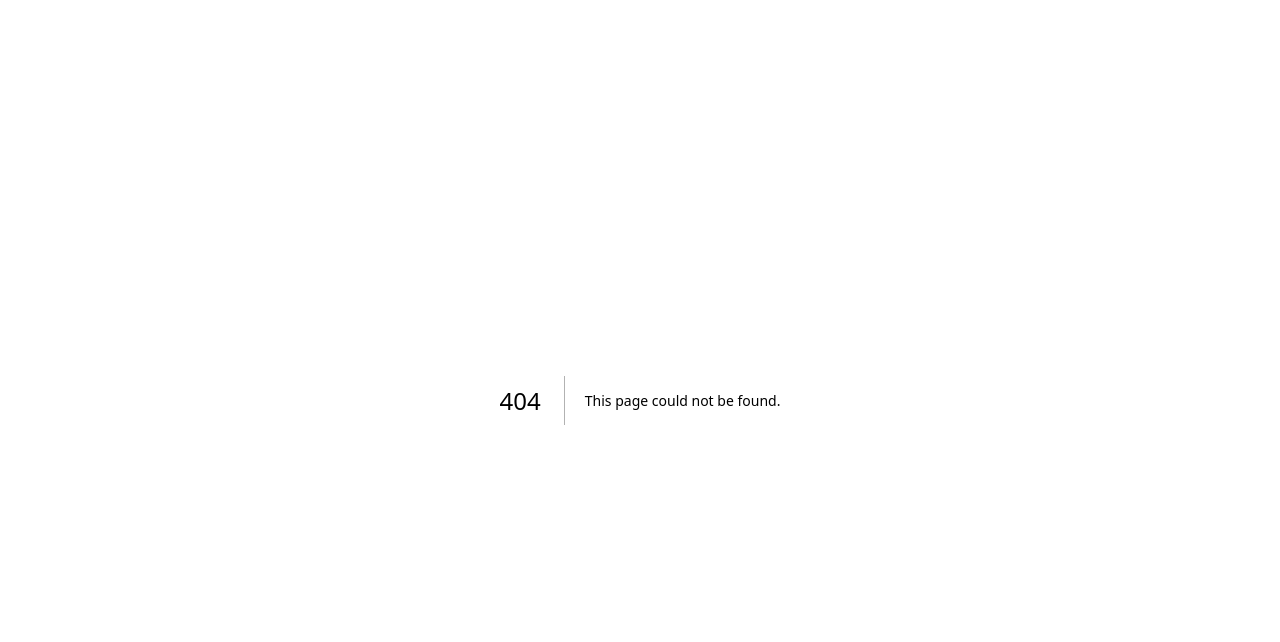
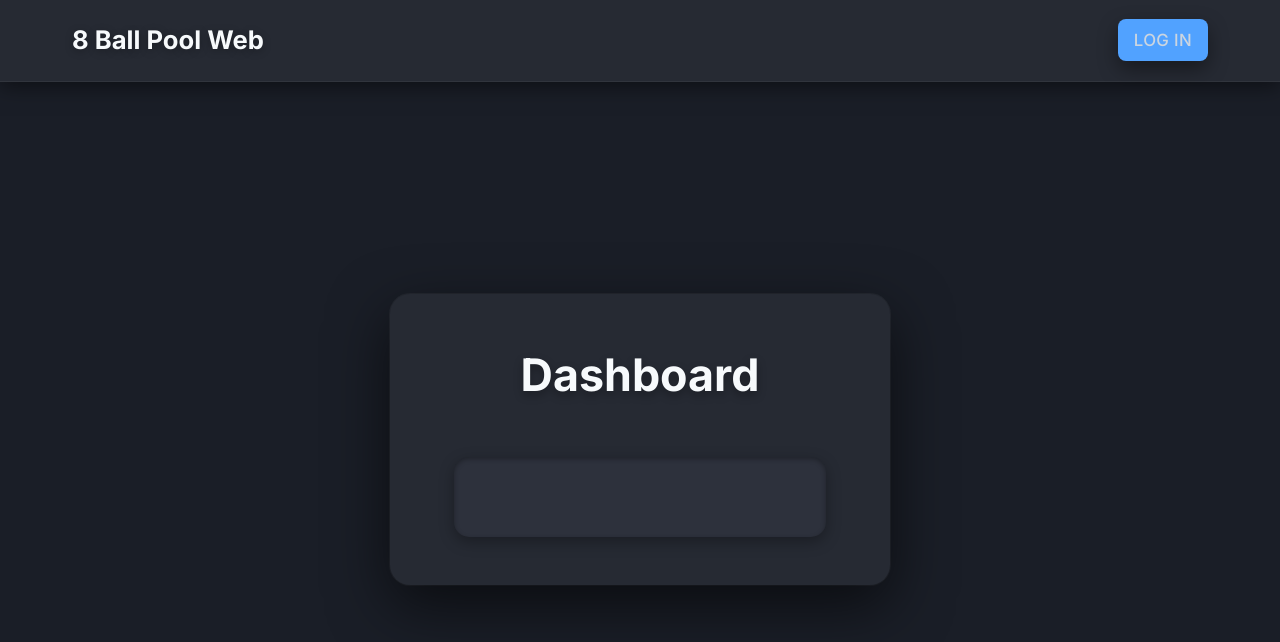
Before and after one commit to ssantialvarez/8ballpoolweb, a Next.js app: page /dashboard in a window 1280 px wide. Before the commit this address had no page. Shown: the top 642 px of the page. Built offline with nearby package versions, Linux system fonts and the light colour scheme; no server answers.

Commit message:
ADD: new layouts and pages

```diff
--- /dev/null
+++ b/app/dashboard/page.tsx
@@ -0,0 +1,14 @@
+import Profile from '@/components/Profile';
+
+export default function DashboardPage() {
+  return (
+    <div className="app-container">
+      <div className="main-card-wrapper">
+        <h1 className="main-title">Dashboard</h1>
+        <div className="action-card">
+          <Profile />
+        </div>
+      </div>
+    </div>
+  );
+}
--- a/app/globals.css
+++ b/app/globals.css
@@ -6,11 +6,8 @@ body {
   font-family: 'Inter', sans-serif;
   background-color: #1a1e27;
   min-height: 100vh;
-  display: flex;
-  justify-content: center;
-  align-items: center;
   color: #e2e8f0;
-  overflow: hidden;
+  padding-top: 80px;
 }
 
 .app-container {
@@ -18,10 +15,71 @@ body {
   flex-direction: column;
   justify-content: center;
   align-items: center;
-  min-height: 100vh;
+  min-height: calc(100vh - 80px);
   width: 100%;
   padding: 1rem;
   box-sizing: border-box;
+}
+
+.header-container {
+  position: fixed;
+  top: 0;
+  left: 0;
+  right: 0;
+  z-index: 1000;
+  background-color: #262a33;
+  border-bottom: 1px solid rgba(255, 255, 255, 0.05);
+  box-shadow: 0 4px 20px rgba(0, 0, 0, 0.5);
+  animation: slideInDown 0.6s ease-out forwards;
+}
+
+.header-content {
+  max-width: 1200px;
+  margin: 0 auto;
+  padding: 1.2rem 2rem;
+  display: flex;
+  justify-content: space-between;
+  align-items: center;
+}
+
+.header-title {
+  font-size: 1.6rem;
+  font-weight: 700;
+  color: #f7fafc;
+  text-shadow: 0 2px 8px rgba(0, 0, 0, 0.3);
+  margin: 0;
+}
+
+.header-nav {
+  display: flex;
+  gap: 2rem;
+  align-items: center;
+}
+
+.nav-link {
+  color: #cbd5e0;
+  text-decoration: none;
+  font-size: 1.05rem;
+  font-weight: 500;
+  padding: 0.5rem 1rem;
+  border-radius: 8px;
+  transition: all 0.3s cubic-bezier(0.25, 0.8, 0.25, 1);
+  letter-spacing: 0.02em;
+}
+
+.nav-link:hover {
+  color: #63b3ed;
+  background-color: rgba(99, 179, 237, 0.1);
+  transform: translateY(-2px);
+}
+
+.nav-link:active {
+  transform: translateY(0);
+}
+
+.dashboard-container {
+  width: 100%;
+  min-height: 100vh;
 }
 
 .loading-state, .error-state {
@@ -93,45 +151,6 @@ body {
   font-weight: 400;
 }
 
-.button {
-  padding: 1.1rem 2.8rem;
-  font-size: 1.2rem;
-  font-weight: 600;
-  border-radius: 10px;
-  border: none;
-  cursor: pointer;
-  transition: all 0.3s cubic-bezier(0.25, 0.8, 0.25, 1);
-  box-shadow: 0 8px 20px rgba(0, 0, 0, 0.4);
-  text-transform: uppercase;
-  letter-spacing: 0.08em;
-  outline: none;
-}
-
-.button:focus {
-  box-shadow: 0 0 0 4px rgba(99, 179, 237, 0.5);
-}
-
-.button.login {
-  background-color: #63b3ed;
-  color: #1a1e27;
-}
-
-.button.login:hover {
-  background-color: #4299e1;
-  transform: translateY(-5px) scale(1.03);
-  box-shadow: 0 12px 25px rgba(0, 0, 0, 0.5);
-}
-
-.button.logout {
-  background-color: #fc8181;
-  color: #1a1e27;
-}
-
-.button.logout:hover {
-  background-color: #e53e3e;
-  transform: translateY(-5px) scale(1.03);
-  box-shadow: 0 12px 25px rgba(0, 0, 0, 0.5);
-}
 
 .logged-in-section {
   display: flex;
@@ -211,11 +230,38 @@ body {
   }
 
   .button {
-    padding: 0.9rem 2rem;
+    padding: 0.75rem 1.25rem;
     font-size: 1rem;
   }
 
   .auth0-logo {
     width: 120px;
   }
+
+  .header-content {
+    padding: 1rem 1.5rem;
+    flex-direction: column;
+    gap: 1rem;
+  }
+
+  .header-title {
+    font-size: 1.3rem;
+  }
+
+  .header-nav {
+    gap: 1rem;
+  }
+
+  .nav-link {
+    font-size: 0.95rem;
+    padding: 0.4rem 0.8rem;
+  }
+
+  .app-container {
+    min-height: calc(100vh - 120px);
+  }
+
+  .dashboard-container {
+    padding-top: 0;
+  }
 }
--- a/app/layout.tsx
+++ b/app/layout.tsx
@@ -2,6 +2,7 @@ import type { Metadata } from "next";
 import { Geist, Geist_Mono } from "next/font/google";
 import "./globals.css";
 import { Auth0Provider } from "@auth0/nextjs-auth0";
+import Header from "@/components/Header";
 
 const geistSans = Geist({
   variable: "--font-geist-sans",
@@ -29,6 +30,7 @@ export default function RootLayout({
         className={`${geistSans.variable} ${geistMono.variable} antialiased`}
       >
         <Auth0Provider>
+          <Header />
           {children}
         </Auth0Provider>
       </body>
--- a/app/page.tsx
+++ b/app/page.tsx
@@ -1,38 +1,11 @@
-import { auth0 } from "@/lib/auth0";
-import LoginButton from "@/components/LoginButton";
-import LogoutButton from "@/components/LogoutButton";
-import Profile from "@/components/Profile";
+import AuthButton from "@/components/AuthButton";
 
 export default async function Home() {
-  const session = await auth0.getSession();
-  const user = session?.user;
 
   return (
     <div className="app-container">
       <div className="main-card-wrapper">
-        <img
-          src="https://cdn.auth0.com/website/auth0-logo-dark.svg"
-          alt="Auth0 Logo"
-          className="auth0-logo"
-        />
-        <h1 className="main-title">Next.js + Auth0</h1>
-
-        <div className="action-card">
-          {user ? (
-            <div className="logged-in-section">
-              <p className="logged-in-message">✅ Successfully logged in!</p>
-              <Profile />
-              <LogoutButton />
-            </div>
-          ) : (
-            <>
-              <p className="action-text">
-                Welcome! Please log in to access your protected content.
-              </p>
-              <LoginButton />
-            </>
-          )}
-        </div>
+        <h1 className="main-title">Welcome to 8 Ball Pool Web</h1>
       </div>
     </div>
   );
--- /dev/null
+++ b/app/players/page.tsx
@@ -0,0 +1,23 @@
+import { Player } from "@/types/Player";
+const mockPlayers: Player[] = [
+    { id: 1, name: 'Alice Johnson', preferred_cue: 'Plain wood (no design)', auth0_id: '', ranking: 0, profile_picture_url: '' },
+    { id: 2, name: 'Bob Smith', preferred_cue: 'Sneaky pete', auth0_id: '', ranking: 0, profile_picture_url: '' },
+    { id: 3, name: 'Charlie Brown', preferred_cue: 'American', auth0_id: '', ranking: 0, profile_picture_url: '' },
+    { id: 4, name: 'Diana Prince', preferred_cue: 'merry widow', auth0_id: '', ranking: 0, profile_picture_url: '' },
+];
+
+export default function PlayersPage() {
+    return (
+        <div className="container mx-auto p-4">
+            <h1 className="text-2xl font-bold mb-4">Players</h1>
+            <ul className="space-y-2">
+                {mockPlayers.map((player) => (
+                    <li key={player.id} className="p-4 border rounded-lg shadow-sm">
+                        <h2 className="text-lg font-semibold">{player.name}</h2>
+                        <p className="text-gray-600">Skill Level: {player.preferred_cue}</p>
+                    </li>
+                ))}
+            </ul>
+        </div>
+    );
+}
--- a/components/AuthButton.tsx
+++ b/components/AuthButton.tsx
@@ -1,27 +1,31 @@
 "use client";
+
+import Button from './Button';
 
 interface AuthButtonProps {
   variant: 'login' | 'logout';
+  className?: string;
 }
 
-export default function AuthButton({ variant }: AuthButtonProps) {
-  if (variant === 'login') {
-    return (
-      <a
-        href="/auth/login?returnTo=/dashboard"
-        className="button login"
-      >
-        Log In
-      </a>
-    );
-  }
+// Button variant styles using Tailwind CSS
+// These replace the previous CSS classes (.button.login, .button.logout)
+// You can override these styles by passing additional className props
+const variantClasses = {
+  login: 'bg-blue-400 text-gray-900 hover:bg-blue-500',
+  logout: 'bg-red-400 text-gray-900 hover:bg-red-500'
+};
+
+export default function AuthButton({ variant, className = '' }: AuthButtonProps) {
+  const href = variant === 'login'
+    ? "/auth/login?returnTo=/dashboard"
+    : "/auth/logout";
 
   return (
-    <a
-      href="/auth/logout"
-      className="button logout"
+    <Button
+      href={href}
+      className={`${variantClasses[variant]} ${className}`.trim()}
     >
-      Log Out
-    </a>
+      {variant === 'login' ? 'Log In' : 'Log Out'}
+    </Button>
   );
 }
--- /dev/null
+++ b/components/Button.tsx
@@ -0,0 +1,63 @@
+"use client";
+
+import React from 'react';
+
+interface ButtonProps {
+  href?: string;
+  children: React.ReactNode;
+  className?: string;
+  onClick?: () => void;
+  type?: 'button' | 'submit' | 'reset';
+  disabled?: boolean;
+}
+
+// Base button styles using Tailwind CSS
+// These replace the previous CSS classes (.button, .button.login, .button.logout)
+//
+// Usage examples:
+// <Button>Basic Button</Button>
+// <Button className="bg-green-500 hover:bg-green-600">Custom Green Button</Button>
+// <Button href="/some-link" className="text-sm px-4 py-2">Link Button</Button>
+// <Button onClick={handleClick} className="w-full">Full Width Button</Button>
+const baseButtonClasses = `
+  px-7 py-4 text-lg font-semibold rounded-xl border-none cursor-pointer
+  transition-all duration-300 ease-[cubic-bezier(0.25,0.8,0.25,1)]
+  shadow-[0_8px_20px_rgba(0,0,0,0.4)] uppercase tracking-[0.08em]
+  outline-none focus:shadow-[0_0_0_4px_rgba(99,179,237,0.5)]
+  hover:shadow-[0_12px_25px_rgba(0,0,0,0.5)] hover:-translate-y-1 hover:scale-[1.03]
+  active:translate-y-0
+`;
+
+export default function Button({
+  href,
+  children,
+  className = '',
+  onClick,
+  type = 'button',
+  disabled = false
+}: ButtonProps) {
+  const combinedClasses = `${baseButtonClasses} ${className}`.trim();
+
+  if (href) {
+    return (
+      <a
+        href={href}
+        className={combinedClasses}
+        onClick={onClick}
+      >
+        {children}
+      </a>
+    );
+  }
+
+  return (
+    <button
+      type={type}
+      className={combinedClasses}
+      onClick={onClick}
+      disabled={disabled}
+    >
+      {children}
+    </button>
+  );
+}
--- a/components/Header.tsx
+++ b/components/Header.tsx
@@ -1,15 +1,41 @@
+"use client";
+
 import React from 'react';
+import { useUser } from '@auth0/nextjs-auth0';
+import AuthButton from './AuthButton';
 
 const Header: React.FC = () => {
+  const { user, isLoading } = useUser();
+
+  if (isLoading) {
+    return (
+      <header className="header-container">
+        <div className="header-content">
+          <h1 className="header-title">8 Ball Pool Web</h1>
+          <nav className="header-nav">
+            <span className="nav-link">Loading...</span>
+          </nav>
+        </div>
+      </header>
+    );
+  }
+
   return (
-    <header className="bg-blue-600 text-white p-4">
-      <div className="container mx-auto flex justify-between items-center">
-        <h1 className="text-xl font-bold">8 Ball Pool Web</h1>
-        <nav>
-          <ul className="flex space-x-4">
-            <li><a href="/dashboard" className="hover:underline">Dashboard</a></li>
-            <li><a href="/players" className="hover:underline">Players</a></li>
-          </ul>
+    <header className="header-container">
+      <div className="header-content">
+        <a href="/"><h1 className="header-title">8 Ball Pool Web</h1></a>
+        <nav className="header-nav">
+
+          {user ? (
+            <>
+              <a href="/players" className="nav-link">Players</a>
+              <a href="/tournaments" className="nav-link">Tournaments</a>
+              <a href="/profile" className="nav-link">Profile</a>
+              <AuthButton variant="logout" className="nav-link" />
+            </>
+          ) : (
+            <AuthButton variant="login" className="nav-link" />
+          )}
         </nav>
       </div>
     </header>
```
